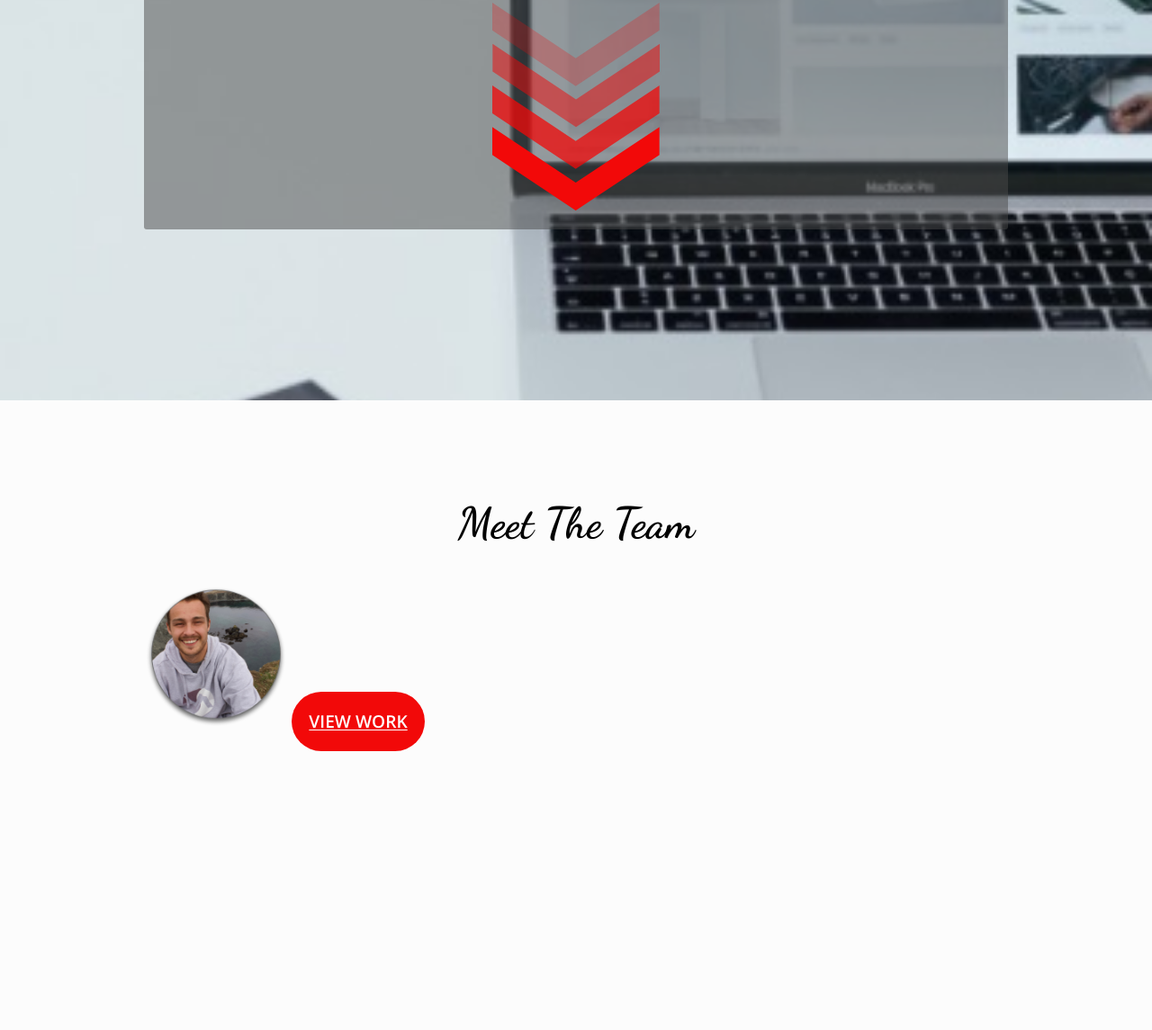
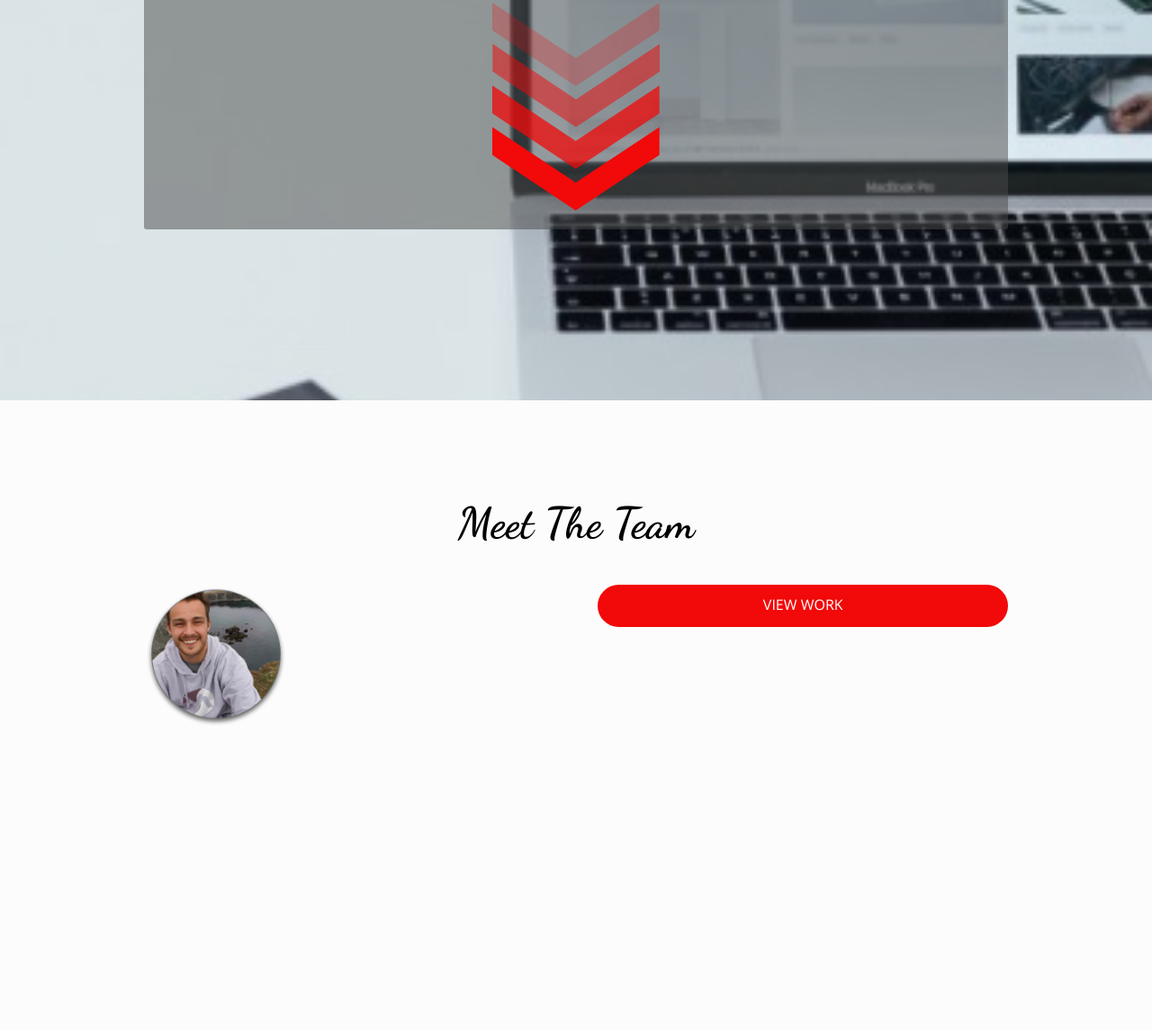
Before and after one commit to danifdantas/AgencyX, a website: page index.html in a window 1280 px wide. Shown: the part 1155-2300 px from the top of the page at 90% size. Drawn offline with nearby package versions, Linux system fonts and the light colour scheme.

Commit message:
minor changes in css and sass

```diff
--- a/sass/main.scss
+++ b/sass/main.scss
@@ -9,6 +9,9 @@ body{
     padding: 0;
     margin: 0;
     font-family: $main-font;
+}
+a{
+  text-decoration: none;
 }
 .hidden {
     display: none;
@@ -108,7 +111,6 @@ body{
 {
   opacity: 1;
   transform: rotate(45deg) translate(-2px, -1px);
-//   background: #232323;
 }
 #menuToggle input:checked ~ span:nth-last-child(3)
 {
@@ -247,35 +249,37 @@ body{
 .team-info{
   grid-column: 2 / 3;
   grid-row: 2 / 4;
+  display: grid;
+  grid-template-areas:
+  'team-pic button';
+
 }
 .team-pic{
+  grid-area: team-pic;
   width:160px;
 }
 .button{
-  margin: 20px auto;
+  grid-area: button;
+  height: 25px;
+  // width:160px;
   cursor: pointer;
-  padding: 1em;
-  font-size: 1.2em;
+  text-align: center;
+  padding: 0.7em;
+  font-size: 1.0em;
   border-radius: 50px;
   text-transform: uppercase;
-  font-weight: 700;
-
+  // font-weight: 700;
   background-color: $primary-color;
   color: white;
   white-space: nowrap;
   box-shadow: 0px 0px 0px 0px transparentize($primary-color, .75);
   @include transition(box-shadow .15s, transform .2s);
 
-  @include transform(translate(0, 0%));
-
   &:hover{
       box-shadow: 5px 5px 20px 5px transparentize(black, .85);
       @include transform(translate(0,-20%));
   }
-  &:active {
-      box-shadow: -5px -5px 10px 0px transparentize($primary-color, .65);
-      @include transform(translate(0, 0%));
-  }
+
 }
 // _____________________________Media Queries
 
```
Also changed, not shown: css/main.css, 1 other file.
